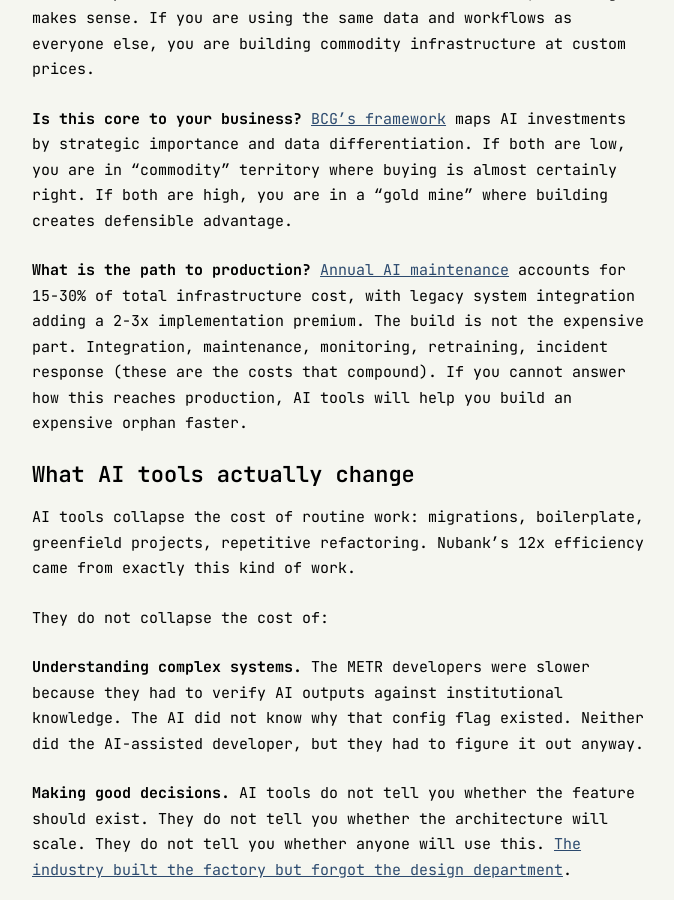
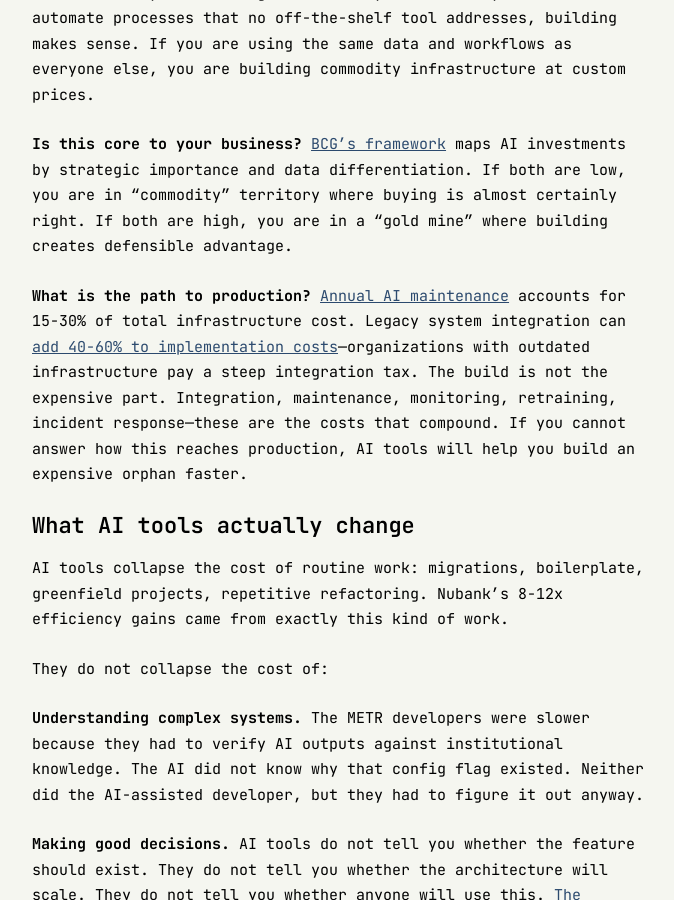
Before and after one commit to ashita-ai/ashita-ai.github.io, a Jekyll site: the page built from _posts/2026-02-03-the-build-is-not-the-hard-part.md, in a window 1280 px wide and 900 px high, scrolled down 1698 px. Shown: the whole window, without its empty margins (302-976 px from the left). Built offline with Jekyll 4.4.1, drawn with Linux system fonts in a browser that asks for light colours; some of the changed text lies outside the part shown.

Commit message:
Fix and verify citations in The Build Is Not the Hard Part
Citation fixes:
- 84%/41% stat: Replaced unverified CEO claim with GitHub Copilot data (46% of code for 20M users, 61% in Java)
- Nubank efficiency: Changed from '12x' to '8-12x' (accurate range from source)
- 2-3x integration premium: Source said opposite (2-3x more efficient). Replaced with verified 40-60% integration cost premium
- Added second source for legacy integration costs (Coherent Solutions)

All claims now verified against primary sources.

```diff
--- a/_posts/2026-02-03-the-build-is-not-the-hard-part.md
+++ b/_posts/2026-02-03-the-build-is-not-the-hard-part.md
@@ -4,7 +4,7 @@
 date: 2026-02-03
 ---
 
-Nubank used [Devin to migrate their core ETL](https://devin.ai/customers/nubank) (a 6-million line monolith) and reported 12x efficiency improvement and 20x cost savings. Visma used AI tools and [cut project costs by 50%](https://www.microsoft.com/en/customers/story/24262-cognition-ai-azure). 84% of developers now use AI tools that [write 41% of all code](https://www.netcorpsoftwaredevelopment.com/blog/ai-generated-code-statistics).
+Nubank used [Devin to migrate their core ETL](https://devin.ai/customers/nubank) (a 6-million line monolith) and reported 8-12x efficiency improvement and over 20x cost savings. Visma used AI tools and [cut project costs by 50%](https://www.microsoft.com/en/customers/story/24262-cognition-ai-azure). GitHub Copilot now [writes 46% of code](https://medium.com/@aminsiddique95/ai-is-writing-46-of-all-code-github-copilots-real-impact-on-15-million-developers-787d789fcfdc) for its 20 million active users, reaching 61% in Java projects.
 
 The narrative writes itself: AI makes building cheaper. Custom development should finally beat buying off-the-shelf.
 
@@ -40,11 +40,11 @@
 
 **Is this core to your business?** [BCG's framework](https://www.bcg.com/publications/2018/build-buy-dilemma-artificial-intelligence) maps AI investments by strategic importance and data differentiation. If both are low, you are in "commodity" territory where buying is almost certainly right. If both are high, you are in a "gold mine" where building creates defensible advantage.
 
-**What is the path to production?** [Annual AI maintenance](https://xenoss.io/blog/total-cost-of-ownership-for-enterprise-ai) accounts for 15-30% of total infrastructure cost, with legacy system integration adding a 2-3x implementation premium. The build is not the expensive part. Integration, maintenance, monitoring, retraining, incident response (these are the costs that compound). If you cannot answer how this reaches production, AI tools will help you build an expensive orphan faster.
+**What is the path to production?** [Annual AI maintenance](https://xenoss.io/blog/total-cost-of-ownership-for-enterprise-ai) accounts for 15-30% of total infrastructure cost. Legacy system integration can [add 40-60% to implementation costs](https://www.coherentsolutions.com/insights/ai-development-cost-estimation-pricing-structure-roi)—organizations with outdated infrastructure pay a steep integration tax. The build is not the expensive part. Integration, maintenance, monitoring, retraining, incident response—these are the costs that compound. If you cannot answer how this reaches production, AI tools will help you build an expensive orphan faster.
 
 ## What AI tools actually change
 
-AI tools collapse the cost of routine work: migrations, boilerplate, greenfield projects, repetitive refactoring. Nubank's 12x efficiency came from exactly this kind of work.
+AI tools collapse the cost of routine work: migrations, boilerplate, greenfield projects, repetitive refactoring. Nubank's 8-12x efficiency gains came from exactly this kind of work.
 
 They do not collapse the cost of:
 
```
